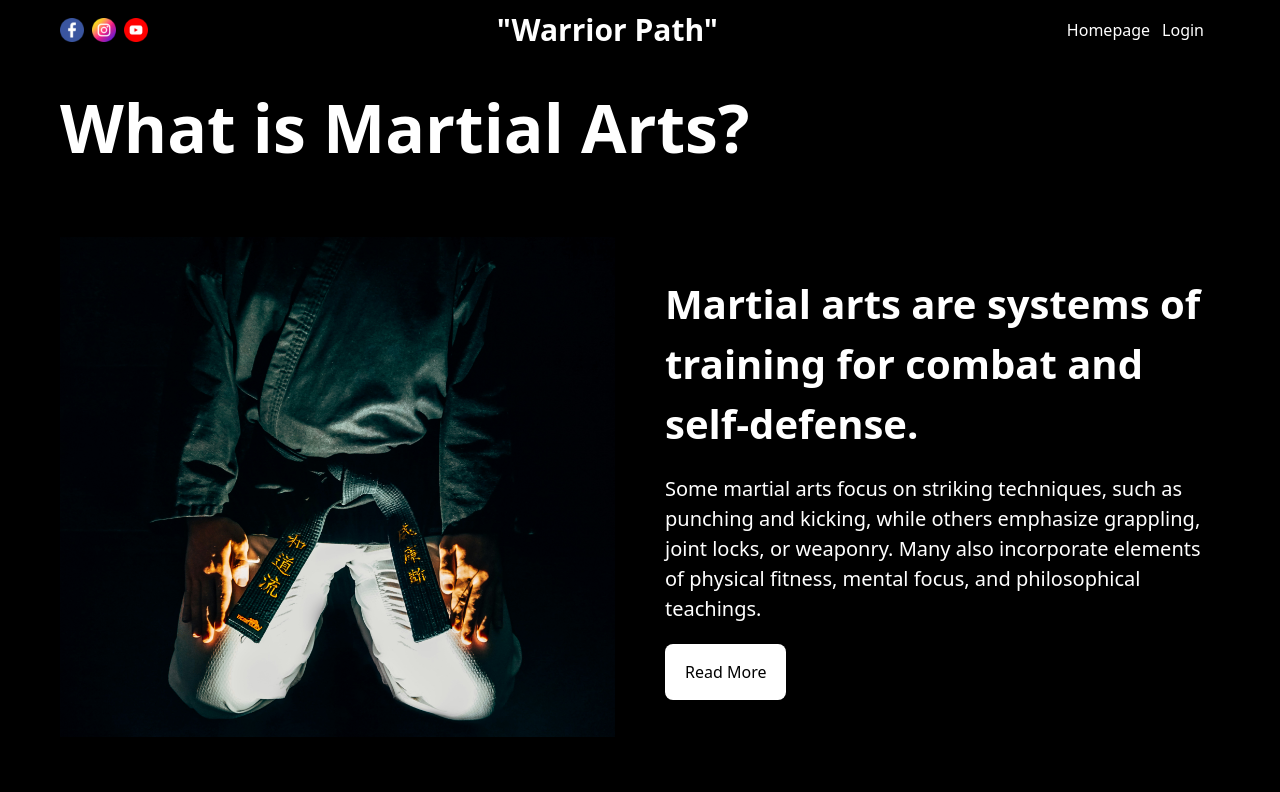
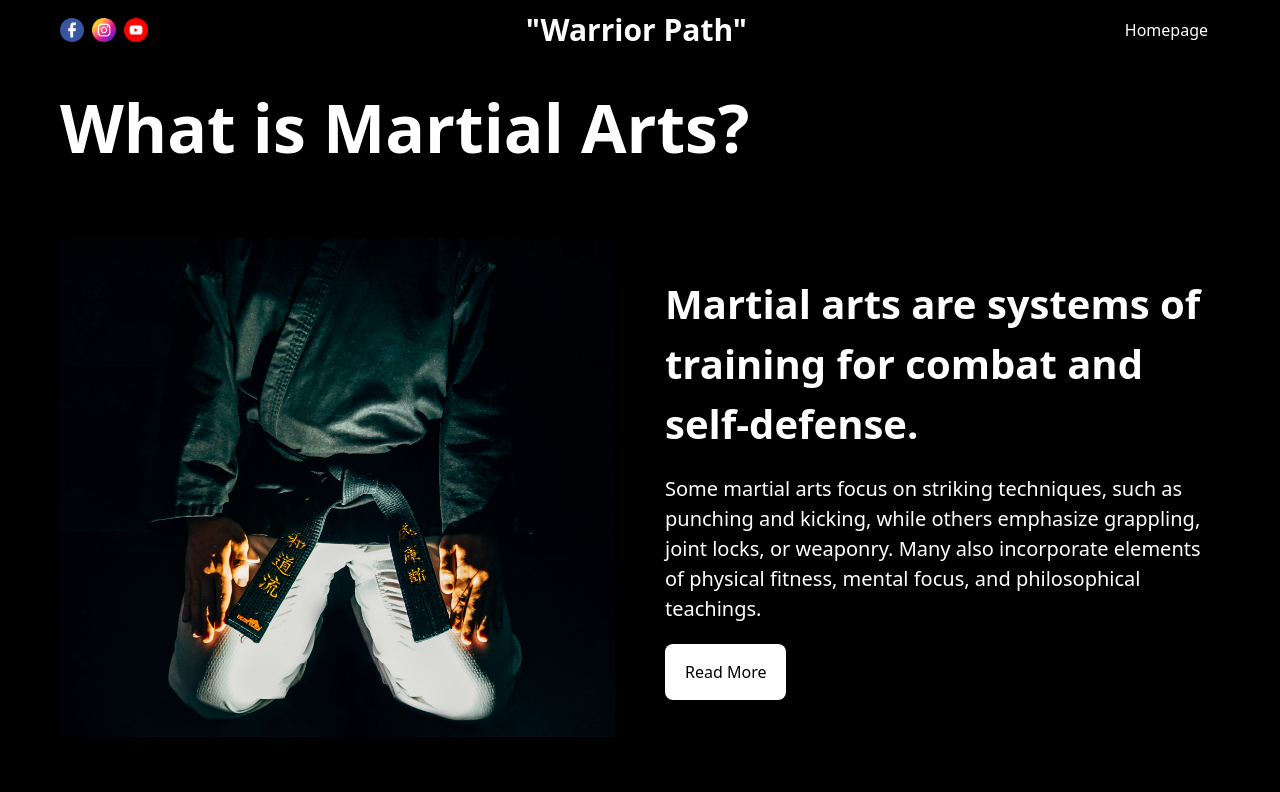
Before and after one commit to ayush-web-devlop/next-pro, a Next.js app: page / in a window 1280 px wide. Shown: the top 792 px of the page. Built offline with nearby package versions, Linux system fonts and the light colour scheme.

Commit message:
AuthLinks.jsx
AUTHLINK CHANGES

```diff
--- a/src/components/authLinks/AuthLinks.jsx
+++ b/src/components/authLinks/AuthLinks.jsx
@@ -11,14 +11,7 @@ const AuthLinks = () => {
 
   return (
     <div className='flex gap-4 items-center'>
-      {status === "notauthenticated" ?
-      (<Link href="/login" className='md:block hidden'>Login</Link>) :
-      (
-      <div className='flex gap-3'>
-      <Link href="/write" className='md:block hidden'>Write</Link>
-      <span className='lg:block hidden'>Logout</span>
-      </div>
-      )}
+
       <div className='flex flex-col mt-5'>
         <div className='w-[20px] h-[16px] flex flex-col justify-between md:hidden relative'
         onClick={() => setOpen(!open)}
```
